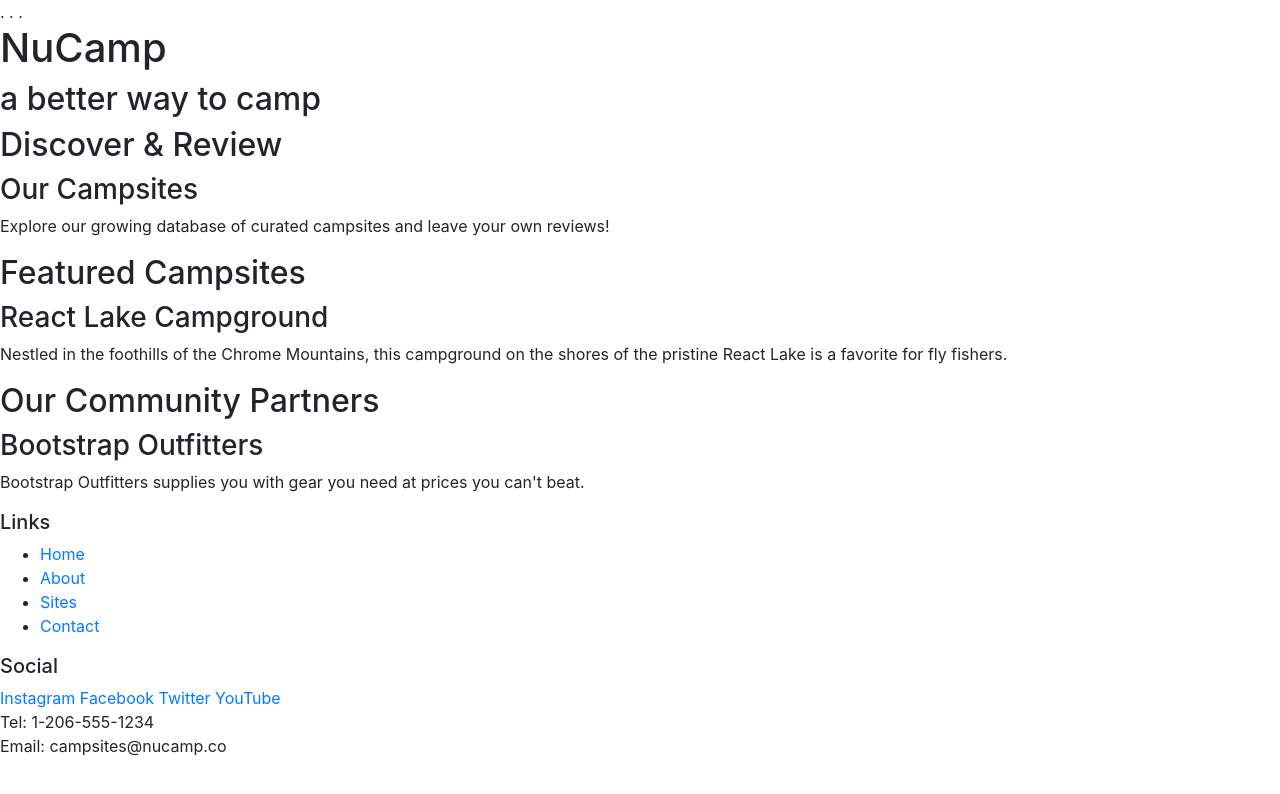
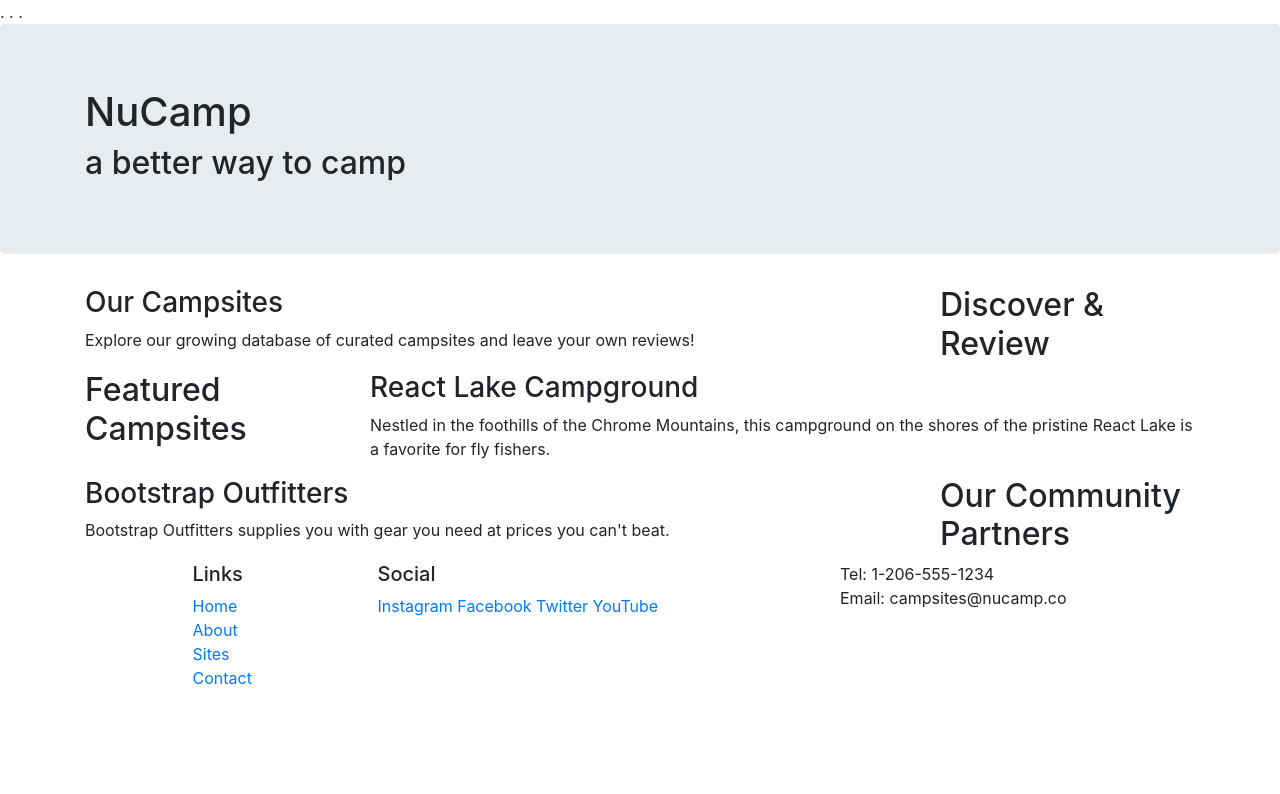
Before and after one commit to FeliciaWilkes/NucampSite, a website: page index.html in a window 1280 px wide. Drawn offline with nearby package versions, Linux system fonts and the light colour scheme.

Commit message:
Bootstrap Grid

```diff
--- a/index.html
+++ b/index.html
@@ -1,6 +1,5 @@
 <!DOCTYPE html>
 <html lang="en">
-
   <head>
     <head>
       <!-- Required meta tags always come first -->
@@ -8,7 +7,10 @@
       <meta name="viewport" content="width=device-width, initial-scale=1" />
 
       <!-- Bootstrap CSS -->
-        <link rel="stylesheet" href="node_modules/bootstrap/dist/css/bootstrap.min.css" />
+      <link
+        rel="stylesheet"
+        href="node_modules/bootstrap/dist/css/bootstrap.min.css"
+      />
 
       <title>NuCamp: A Better Way To Camp</title>
     </head>
@@ -16,52 +18,77 @@
   </head>
 
   <body>
-
-    <header>
-        <div>
+    <header class="jumbotron">
+      <div class="container">
+        <div class="row">
+          <div class="col">
             <h1>NuCamp</h1>
             <h2>a better way to camp</h2>
           </div>
+        </div>
+      </div>
     </header>
-
-    <div>
+    <div class="container">
+      <div class="row">
+        <div class="col-sm-4 order-sm-last col-md-3">
           <h2>Discover & Review</h2>
+        </div>
+        <div class="col">
           <h3>Our Campsites</h3>
-        <p>Explore our growing database of curated campsites and leave your own reviews!</p>
+          <p>
+            Explore our growing database of curated campsites and leave your own
+            reviews!
+          </p>
+        </div>
       </div>
 
-    <div>
+      <div class="row">
+        <div class="col-sm-4 col-md-3">
           <h2>Featured Campsites</h2>
+        </div>
+        <div class="col">
           <h3>React Lake Campground</h3>
-        <p>Nestled in the foothills of the Chrome Mountains, this campground on the shores of the pristine React Lake is a favorite for fly fishers.</p>
+          <p>
+            Nestled in the foothills of the Chrome Mountains, this campground on
+            the shores of the pristine React Lake is a favorite for fly fishers.
+          </p>
+        </div>
       </div>
 
-    <div>
+      <div class="row">
+            <div class="col-sm-4 order-sm-last col-md-3">
               <h2>Our Community Partners</h2>
+            </div>
+            <div class="col">
               <h3>Bootstrap Outfitters</h3>
               <p>Bootstrap Outfitters supplies you with gear you need at prices you can't beat.</p>
             </div>
+        </div>
 
     <footer>
-        <div>
+        <div class="container">
+            <div class="row">
+                <div class="col-4 col-sm-2 offset-1">
                 <h5>Links</h5>
-            <ul>
+                <ul class="list-unstyled">
                     <li><a href="#">Home</a></li>
                     <li><a href="#">About</a></li>
                     <li><a href="#">Sites</a></li>
                     <li><a href="#">Contact</a></li>
                 </ul>
                 </div>
-        <div>
+                <div class="col-6 col-sm-5">
                 <h5>Social</h5>
                 <a href="http://instagram.com/">Instagram</a>
                 <a href="http://facebook.com/">Facebook</a>
                 <a href="http://twitter.com/">Twitter</a>
                 <a href="http://youtube.com/">YouTube</a>
                 </div>
-        <div>
+                <div class="col-sm-4">
                 Tel: 1-206-555-1234<br />
                 Email: campsites@nucamp.co
+                </div>
+            </div>
         </div>
     </footer>
 
@@ -69,7 +96,5 @@
     <script src="node_modules/jquery/dist/jquery.slim.min.js"></script>
     <script src="node_modules/popper.js/dist/umd/popper.min.js"></script>
     <script src="node_modules/bootstrap/dist/js/bootstrap.min.js"></script>
-
   </body>
-
 </html>
```
Lines whose indentation alone changed are shown as unchanged.
